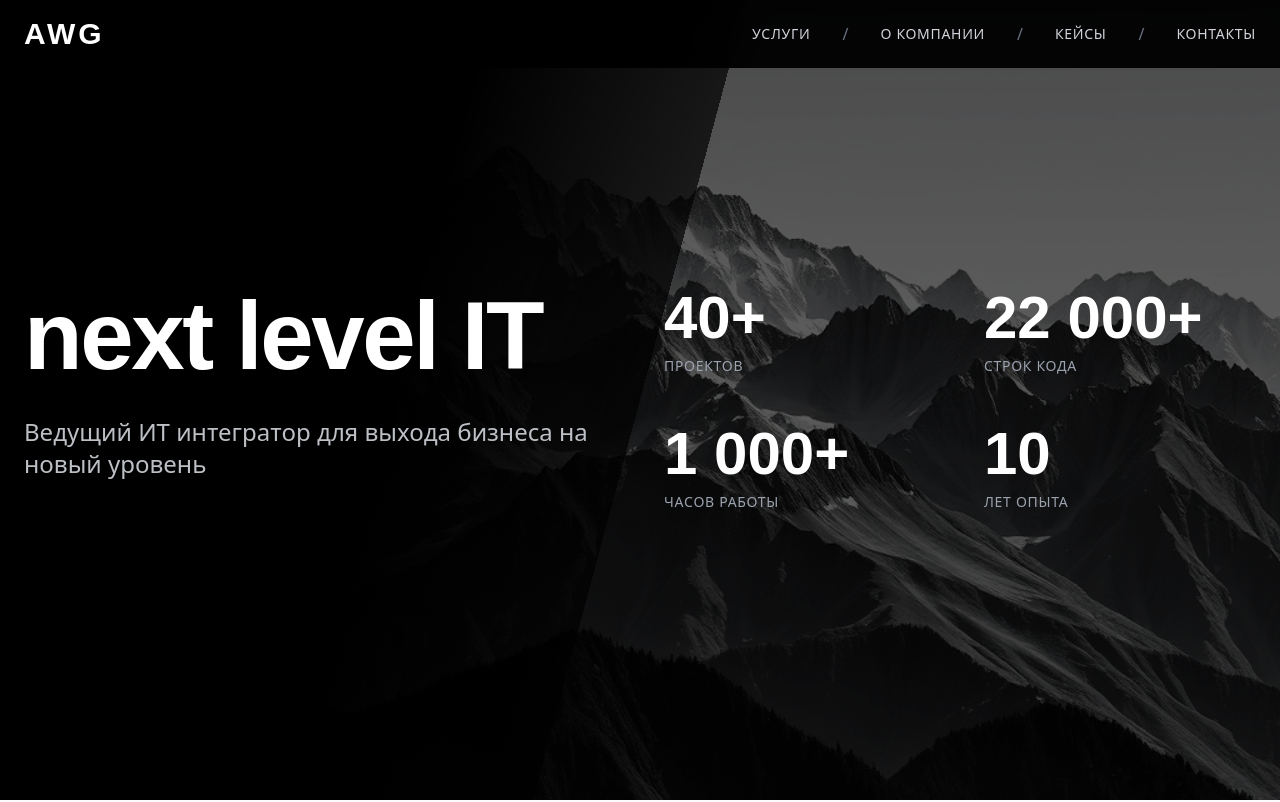
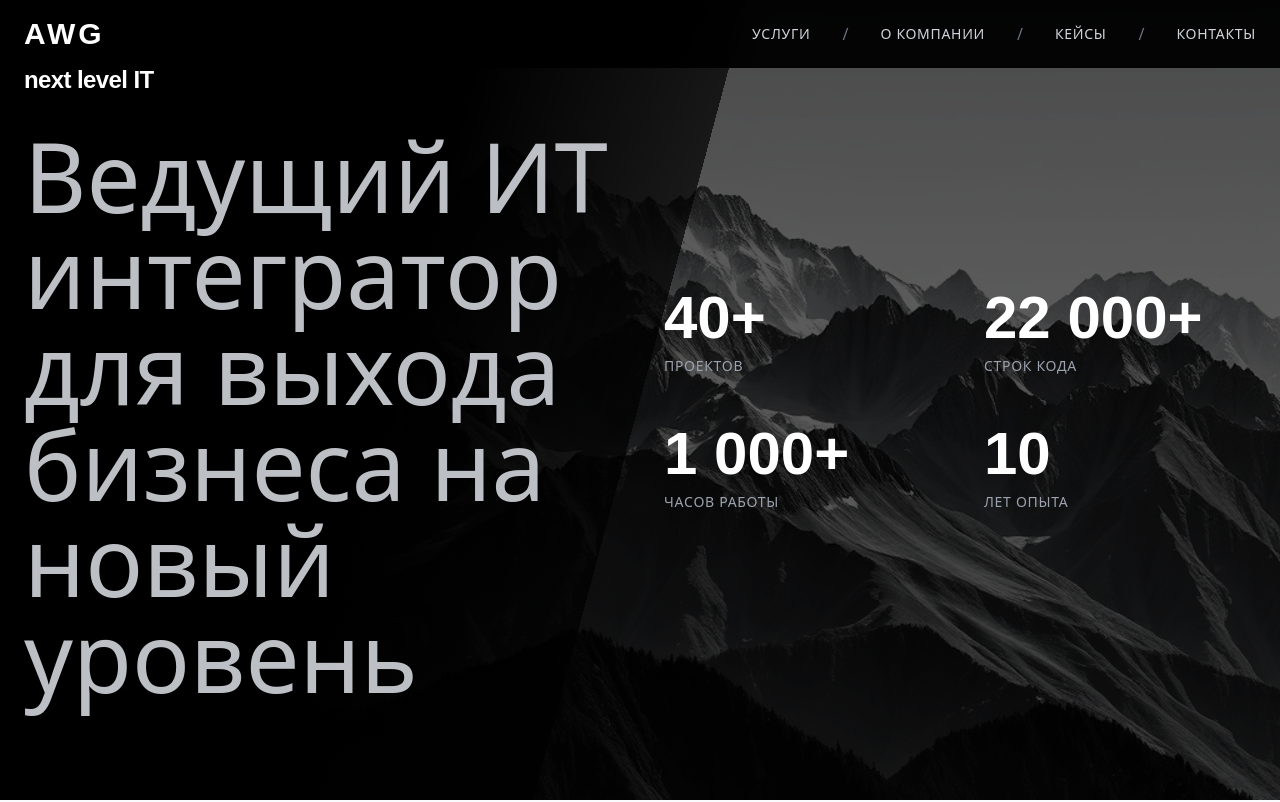
Before and after one commit to pr-poehali-dev/landing-photo-design, a React (Vite) app: page / in a window 1280 px wide. Shown: the top 802 px of the page. Built offline with nearby package versions, Linux system fonts and the light colour scheme; a web font is replaced by a local one.

Commit message:
Изменение размеров шрифтов логотипа

```diff
--- a/src/pages/Index.tsx
+++ b/src/pages/Index.tsx
@@ -74,10 +74,10 @@ export default function Index() {
 
               {/* Левая часть - основной текст */}
               <div className="flex-1 max-w-2xl">
-                <div className="text-6xl md:text-7xl lg:text-8xl font-avenir-bold font-black text-white mb-8 leading-none tracking-tight hover:tracking-wider transition-all duration-700">
+                <div className="text-xl md:text-2xl font-avenir-bold font-black text-white mb-8 leading-none tracking-tight hover:tracking-wider transition-all duration-700">
                   next level IT
                 </div>
-                <p className="text-xl md:text-2xl text-gray-300 mb-8 leading-relaxed font-light opacity-90 hover:opacity-100 transition-opacity duration-500">
+                <p className="text-6xl md:text-7xl lg:text-8xl text-gray-300 mb-8 leading-none font-light opacity-90 hover:opacity-100 transition-opacity duration-500">
                   Ведущий ИТ интегратор для выхода бизнеса на новый уровень
                 </p>
               </div>
```
